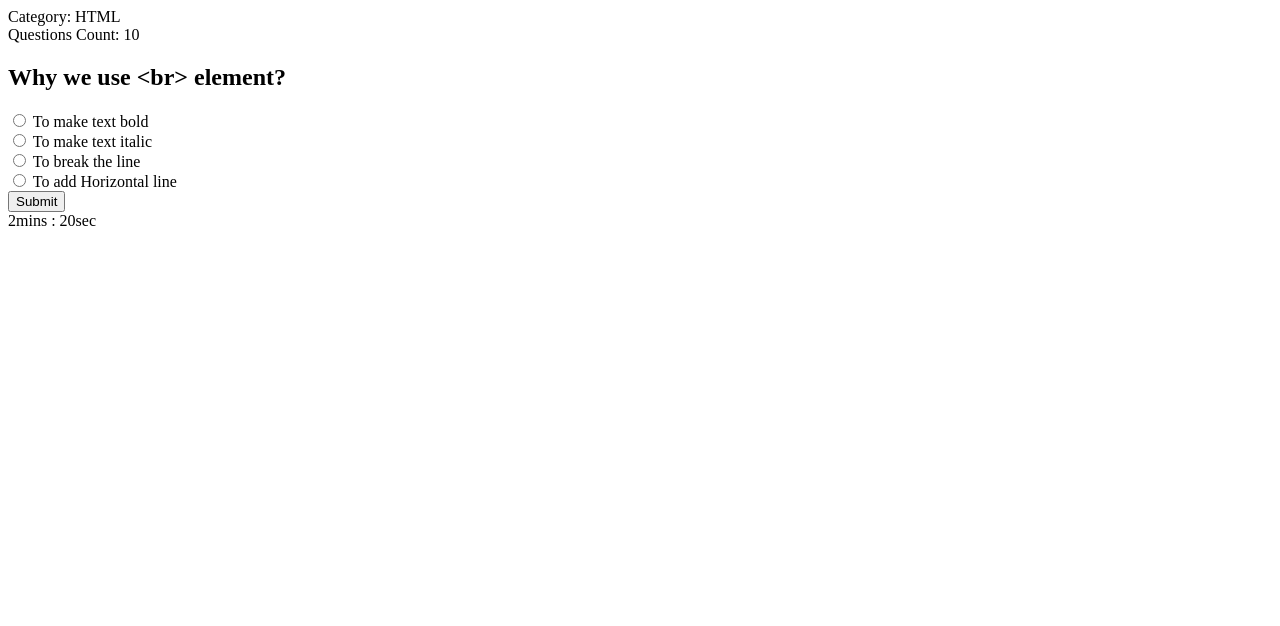
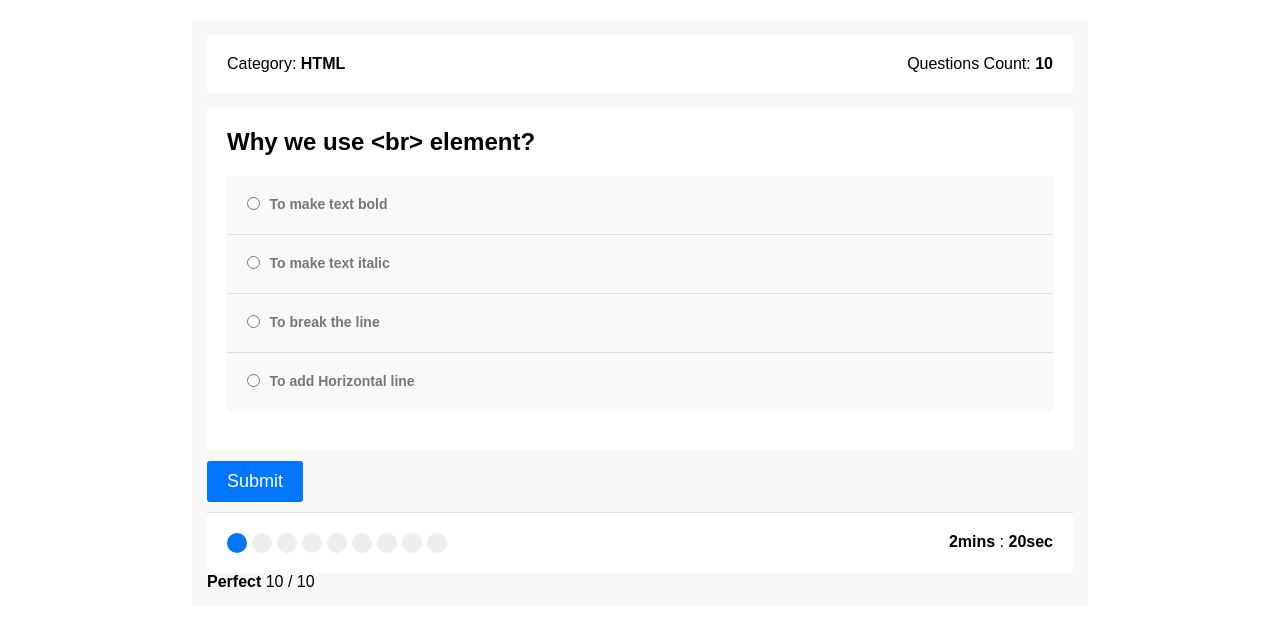
Before and after one commit to Youssef-Gamal-1/QuizApp, a plain HTML site: page index.html in a window 1280 px wide. Drawn offline with Linux system fonts and the light colour scheme.

Commit message:
styling the app

```diff
--- a/index.html
+++ b/index.html
@@ -4,6 +4,7 @@
     <meta charset="UTF-8">
     <meta name="viewport" content="width=device-width, initial-scale=1.0">
     <title>Quiz App</title>
+    <link rel="stylesheet" href="style/style.css">
 </head>
 <body>
     <div class="quiz-app">
@@ -11,7 +12,7 @@
             <div class="category">Category: <span>HTML</span></div>
             <div class="count">Questions Count: <span>10</span></div>
         </div>
-        <div class="question-area">
+        <div class="quiz-area">
             <h2>Why we use &lt;br&gt; element?</h2>
             <div class="answers-area">
                 <div class="answer">
@@ -30,10 +31,12 @@
                     <input type="radio" name="questions" id="answer_4">
                     <label for="answer_4">To add Horizontal line</label>
                 </div>
+            </div>
+        </div>
         <button class="submit-button">Submit</button>
         <div class="bullets">
             <div class="spans">
-                        <span></span>
+                <span class="on"></span>
                 <span></span>
                 <span></span>
                 <span></span>
@@ -48,7 +51,8 @@
                 <span class="seconds">20sec</span>
             </div>
         </div>
-            </div>
+        <div class="results">
+            <span>Perfect</span> 10 / 10
         </div>
     </div>
 </body>
--- /dev/null
+++ b/style/_global.scss
@@ -0,0 +1,14 @@
+* {
+    box-sizing: border-box;
+    margin: 0;
+    padding: 0
+}
+body {
+    font-family:Arial, Helvetica, sans-serif
+}
+ul {
+    list-style: none;
+}
+a {
+    text-decoration: none;
+}
--- /dev/null
+++ b/style/_vars.scss
@@ -0,0 +1,10 @@
+// colors
+$background-color: #f8f8f8;
+$section-color: white;
+$text-color: #0075ff;
+// transition
+
+$main-transition: .3s;
+
+// padding
+$main-padding: 20px;
--- /dev/null
+++ b/style/style.scss
@@ -0,0 +1,94 @@
+@use 'global';
+@use 'vars' as *;
+
+.quiz-app {
+    margin: 20px auto;
+    width: 70%;
+    background-color: $background-color;
+    padding: 15px;
+}
+.quiz-app .quiz-info {
+    display: flex;
+    background-color: $section-color;
+    justify-content: space-between;
+    padding: $main-padding;
+}
+.quiz-app .quiz-area {
+    background-color: $section-color;
+    padding: $main-padding;
+    margin-top: 15px;
+}
+.quiz-app .quiz-area h2 {
+    margin: 0
+}
+.quiz-app .answers-area {
+    background-color: $section-color;
+    padding: $main-padding 0;
+}
+.quiz-app .answers-area .answer {
+    background-color: #f9f9f9;
+    padding: $main-padding;
+    width: 100%
+}
+.quiz-app .answers-area .answer:not(:last-child) {
+    border-bottom: 1px solid #dfdfdf;
+}
+.quiz-app .answers-area .answer :is(input[type="Radio"]:checked + label,input[type="radio"]) {
+    color: $text-color;
+}
+.quiz-app .answers-area .answer label {
+    cursor: pointer;
+    font-weight: bold;
+    color: #777;
+    font-size: 14px;
+    margin-left: 5px;
+    top: -1px;
+    position: relative;
+}
+.quiz-app .submit-button {
+    background-color: $text-color;
+    color: white;
+    border: none;
+    width: fit-content;
+    padding: 10px 20px;
+    font-size: 18px;
+    cursor: pointer;
+    border-radius: 3px;
+    margin: 10px 0;
+}
+.quiz-app :has(.submit-button:focus) {
+    outline: none
+}
+.quiz-app .bullets {
+    border-top: 1px solid #dfdfdf;
+    background-color: $section-color;
+    display: flex;
+    padding: 20px;
+    justify-content: space-between;
+    flex-wrap: wrap;
+}
+.quiz-app .bullets .spans {
+    display: flex;
+    gap: 5px;
+}
+.quiz-app .bullets .spans span {
+    width: 20px;
+    height: 20px;
+    background-color: #eee;
+    border-radius: 50%;
+}
+.quiz-app .bullets .spans span.on {
+    background-color: $text-color;
+}
+.quiz-app span {
+    font-weight: bold
+}
+.quiz-app span.bad {
+    color: #dc0a0a;
+}
+.quiz-app span.good {
+    color: #009688
+}
+.quiz-app span.perfect {
+    color: $text-color
+}
```
Also changed, not shown: logic/main.js (added), style/style.css (added), 1 other file. Lines whose indentation alone changed are shown as unchanged.
